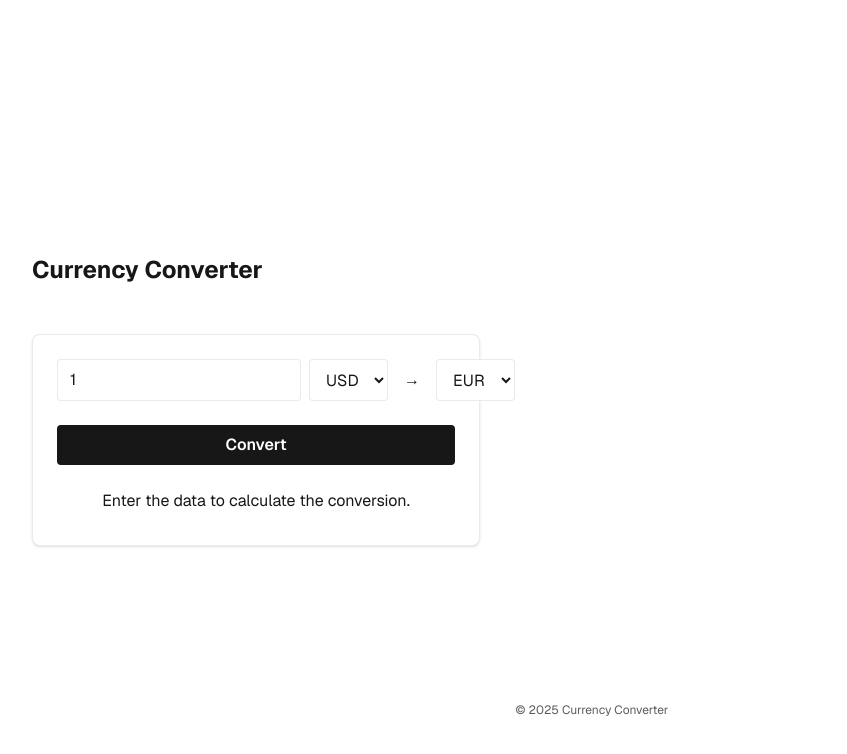
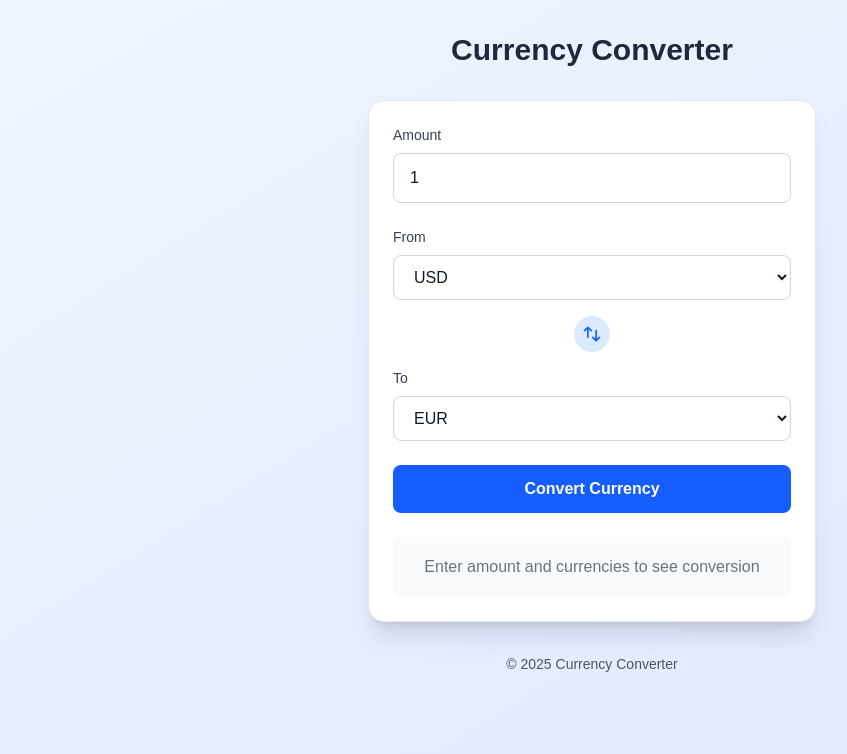
Before and after one commit to afsser/exchange, a Next.js app in the folder app/: page / in a window 1280 px wide. Shown: the top 754 px of the page, without its empty margins (48-895 px from the left). Built offline with nearby package versions, Linux system fonts and the light colour scheme.

Commit message:
feat: currency converter working + frontend upgrade

```diff
--- a/app/package.json
+++ b/app/package.json
@@ -3,7 +3,7 @@
   "version": "0.1.0",
   "private": true,
   "scripts": {
-    "dev": "next dev --turbopack",
+    "dev": "next dev",
     "build": "next build",
     "start": "next start",
     "lint": "next lint"
--- a/app/src/app/api/convert/route.ts
+++ b/app/src/app/api/convert/route.ts
@@ -11,18 +11,51 @@ export async function GET(request: Request) {
   }
 
   try {
-    // Frankfurter API requires 'from' and 'to' to be different
+    // Handle same currency conversion
     if (from === to) {
-      return NextResponse.json({ amount, base: from, rates: { [to]: amount } });
+      const numAmount = parseFloat(amount);
+      return NextResponse.json({
+        amount: numAmount,
+        base: from,
+        rates: { [to]: numAmount }
+      });
     }
-    const apiRes = await fetch(`https://frankfurter.app/latest?amount=${amount}&from=${from}&to=${to}`);
+
+    // Use ExchangeRate-API (free, no API key required)
+    const apiUrl = `https://api.exchangerate-api.com/v4/latest/${from}`;
+    console.log('Calling ExchangeRate API:', apiUrl);
+
+    const apiRes = await fetch(apiUrl);
+
     if (!apiRes.ok) {
-      const text = await apiRes.text();
-      return NextResponse.json({ error: text }, { status: apiRes.status });
+      const errorText = await apiRes.text();
+      console.error('ExchangeRate API error:', apiRes.status, apiRes.statusText, errorText);
+      return NextResponse.json({
+        error: `Currency conversion failed: ${apiRes.status} ${apiRes.statusText}`
+      }, { status: apiRes.status });
     }
+
     const data = await apiRes.json();
-    return NextResponse.json(data);
-  } catch (err: any) {
-    return NextResponse.json({ error: err.message || "Conversion failed" }, { status: 500 });
+    console.log('ExchangeRate API response:', data);
+
+    // Check if target currency exists in rates
+    if (!data.rates || !data.rates[to]) {
+      return NextResponse.json({
+        error: `Currency ${to} not supported`
+      }, { status: 400 });
+    }
+
+    // Calculate the converted amount
+    const rate = data.rates[to];
+    const convertedAmount = parseFloat(amount) * rate;
+
+    return NextResponse.json({
+      amount: parseFloat(amount),
+      base: from,
+      rates: { [to]: convertedAmount }
+    });
+  } catch (err: unknown) {
+    console.error('Convert API error:', err);
+    return NextResponse.json({ error: "Internal server error" }, { status: 500 });
   }
 }
--- a/app/src/app/page.tsx
+++ b/app/src/app/page.tsx
@@ -1,11 +1,7 @@
-
 "use client";
-import Image from "next/image";
 import React, { useState } from "react";
 
-
 export default function Home() {
-  // Currency list for select options (can be expanded)
   const currencies = ["USD", "EUR", "GBP", "BRL", "JPY", "AUD", "CAD", "CHF", "CNY"];
 
   const [amount, setAmount] = useState(1);
@@ -25,8 +21,8 @@ export default function Home() {
       if (!res.ok) throw new Error("API error");
       const data = await res.json();
       if (data.error) throw new Error(data.error);
-      setResult(`${data.amount} ${data.base} = ${data.rates[to]} ${to}`);
-    } catch (err: any) {
+      setResult(`${data.amount} ${data.base} = ${data.rates[to].toFixed(2)} ${to}`);
+    } catch {
       setError("Conversion failed. Try again.");
     } finally {
       setLoading(false);
@@ -34,58 +30,114 @@ export default function Home() {
   }
 
   return (
-    <div className="font-sans grid grid-rows-[20px_1fr_20px] items-center justify-items-center min-h-screen p-8 pb-20 gap-16 sm:p-20">
-      <main className="flex flex-col gap-[32px] row-start-2 items-center sm:items-start w-full">
-        <h1 className="text-2xl font-bold mb-4 text-center sm:text-left">Currency Converter</h1>
-        <div className="w-full max-w-md bg-background border border-black/[.08] dark:border-white/[.145] rounded-lg p-6 shadow flex flex-col gap-6">
-          <form className="flex flex-col gap-4" onSubmit={handleConvert}>
-            <div className="flex gap-2">
+    <div className="min-h-screen bg-gradient-to-br from-blue-50 to-indigo-100 dark:from-gray-900 dark:to-gray-800 py-8 px-4">
+      <div className="max-w-md mx-auto">
+        <h1 className="text-3xl font-bold text-center mb-8 text-gray-800 dark:text-white">
+          Currency Converter
+        </h1>
+
+        <div className="bg-white dark:bg-gray-800 rounded-2xl shadow-xl p-6 border border-gray-200 dark:border-gray-700">
+          <form onSubmit={handleConvert} className="space-y-6">
+            {/* Amount Input */}
+            <div>
+              <label className="block text-sm font-medium text-gray-700 dark:text-gray-300 mb-2">
+                Amount
+              </label>
               <input
                 type="number"
                 min={0}
                 step={0.01}
                 value={amount}
                 onChange={e => setAmount(Number(e.target.value))}
-                className="flex-1 px-3 py-2 rounded border border-black/[.08] dark:border-white/[.145] bg-background text-foreground"
-                placeholder="Amount"
+                className="w-full px-4 py-3 rounded-lg border border-gray-300 dark:border-gray-600 bg-white dark:bg-gray-700 text-gray-900 dark:text-white focus:ring-2 focus:ring-blue-500 focus:border-transparent transition-all"
+                placeholder="Enter amount"
                 required
               />
+            </div>
+
+            {/* Currency Selectors */}
+            <div className="grid grid-cols-1 gap-4">
+              <div>
+                <label className="block text-sm font-medium text-gray-700 dark:text-gray-300 mb-2">
+                  From
+                </label>
                 <select
                   value={from}
                   onChange={e => setFrom(e.target.value)}
-                className="px-3 py-2 rounded border border-black/[.08] dark:border-white/[.145] bg-background text-foreground"
+                  className="w-full px-4 py-3 rounded-lg border border-gray-300 dark:border-gray-600 bg-white dark:bg-gray-700 text-gray-900 dark:text-white focus:ring-2 focus:ring-blue-500 focus:border-transparent transition-all"
                 >
-                {currencies.map(cur => (
-                  <option key={cur} value={cur}>{cur}</option>
+                  {currencies.map(currency => (
+                    <option key={currency} value={currency}>{currency}</option>
                   ))}
                 </select>
-              <span className="px-2 self-center">→</span>
+              </div>
+
+              <div className="flex justify-center">
+                <div className="bg-blue-100 dark:bg-blue-900 p-2 rounded-full">
+                  <svg className="w-5 h-5 text-blue-600 dark:text-blue-400" fill="none" stroke="currentColor" viewBox="0 0 24 24">
+                    <path strokeLinecap="round" strokeLinejoin="round" strokeWidth={2} d="M7 16V4m0 0L3 8m4-4l4 4m6 0v12m0 0l4-4m-4 4l-4-4" />
+                  </svg>
+                </div>
+              </div>
+
+              <div>
+                <label className="block text-sm font-medium text-gray-700 dark:text-gray-300 mb-2">
+                  To
+                </label>
                 <select
                   value={to}
                   onChange={e => setTo(e.target.value)}
-                className="px-3 py-2 rounded border border-black/[.08] dark:border-white/[.145] bg-background text-foreground"
+                  className="w-full px-4 py-3 rounded-lg border border-gray-300 dark:border-gray-600 bg-white dark:bg-gray-700 text-gray-900 dark:text-white focus:ring-2 focus:ring-blue-500 focus:border-transparent transition-all"
                 >
-                {currencies.map(cur => (
-                  <option key={cur} value={cur}>{cur}</option>
+                  {currencies.map(currency => (
+                    <option key={currency} value={currency}>{currency}</option>
                   ))}
                 </select>
               </div>
+            </div>
+
+            {/* Convert Button */}
             <button
               type="submit"
-              className="mt-2 px-4 py-2 rounded bg-foreground text-background font-semibold hover:bg-[#383838] dark:hover:bg-[#ccc] transition-colors"
               disabled={loading}
+              className="w-full py-3 px-6 bg-blue-600 hover:bg-blue-700 disabled:bg-blue-400 text-white font-semibold rounded-lg transition-colors duration-200 focus:ring-2 focus:ring-blue-500 focus:ring-offset-2 disabled:cursor-not-allowed"
             >
-              {loading ? "Converting..." : "Convert"}
+              {loading ? (
+                <span className="flex items-center justify-center">
+                  <svg className="animate-spin -ml-1 mr-3 h-5 w-5 text-white" xmlns="http://www.w3.org/2000/svg" fill="none" viewBox="0 0 24 24">
+                    <circle className="opacity-25" cx="12" cy="12" r="10" stroke="currentColor" strokeWidth="4"></circle>
+                    <path className="opacity-75" fill="currentColor" d="M4 12a8 8 0 018-8V0C5.373 0 0 5.373 0 12h4zm2 5.291A7.962 7.962 0 014 12H0c0 3.042 1.135 5.824 3 7.938l3-2.647z"></path>
+                  </svg>
+                  Converting...
+                </span>
+              ) : (
+                "Convert Currency"
+              )}
             </button>
           </form>
-          <div className="text-center text-base text-foreground min-h-[32px]">
-            {error ? <span className="text-red-500">{error}</span> : result ? <span className="font-bold">{result}</span> : "Enter the data to calculate the conversion."}
+
+          {/* Result Display */}
+          <div className="mt-6 p-4 rounded-lg bg-gray-50 dark:bg-gray-700 min-h-[60px] flex items-center justify-center">
+            {error ? (
+              <p className="text-red-600 dark:text-red-400 text-center font-medium">
+                ❌ {error}
+              </p>
+            ) : result ? (
+              <p className="text-green-600 dark:text-green-400 text-center font-bold text-lg">
+                💰 {result}
+              </p>
+            ) : (
+              <p className="text-gray-500 dark:text-gray-400 text-center">
+                Enter amount and currencies to see conversion
+              </p>
+            )}
           </div>
         </div>
-      </main>
-      <footer className="row-start-3 flex gap-[24px] flex-wrap items-center justify-center text-xs text-foreground/70">
-        <span>© {new Date().getFullYear()} Currency Converter</span>
+
+        <footer className="text-center mt-8 text-sm text-gray-600 dark:text-gray-400">
+          © {new Date().getFullYear()} Currency Converter
         </footer>
+      </div>
     </div>
   );
 }
```
Lines whose indentation alone changed are shown as unchanged.
